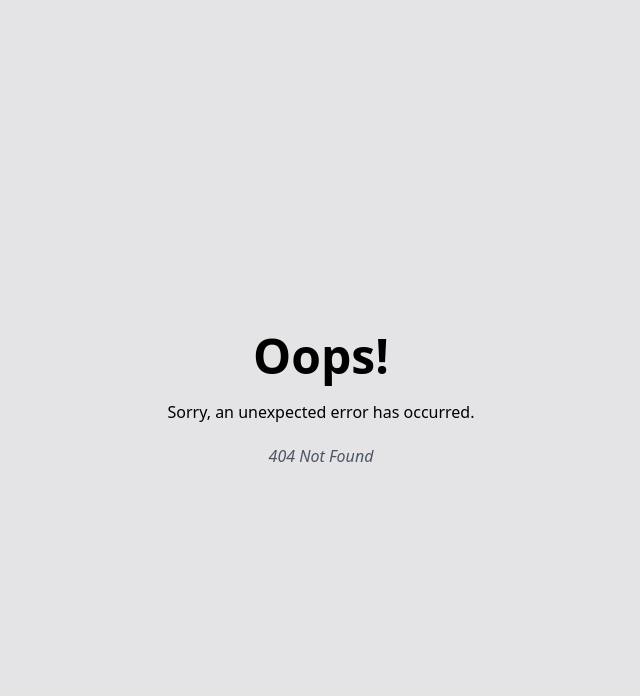
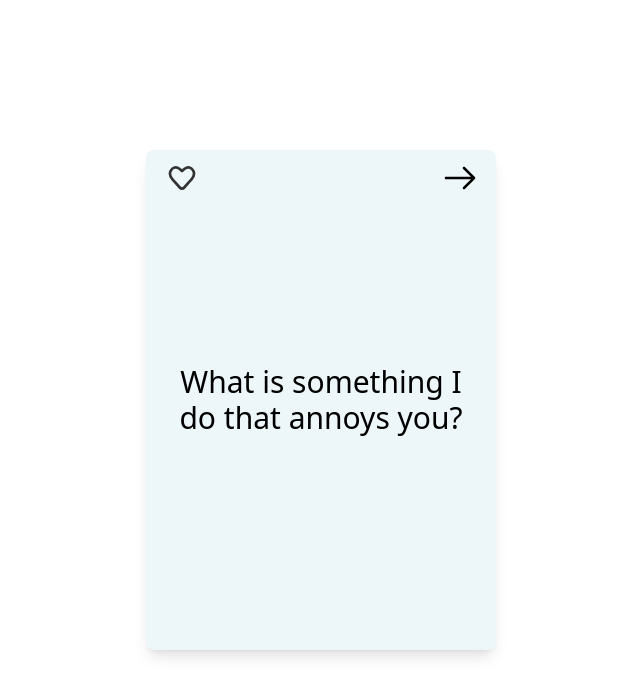
Before and after one commit to jon-tschida/Thoughtful, a React (Vite) app: page /relationshipQuestions in a window 1280 px wide. Before the commit this address had no page. Shown: the top 696 px of the page, without its empty margins (319-959 px from the left). Built offline with nearby package versions, Linux system fonts and the light colour scheme.

Commit message:
Added relationship questions
added links and routes to relationship questions component. Added relationship questions.

```diff
--- a/src/App.jsx
+++ b/src/App.jsx
@@ -8,7 +8,9 @@ export default function App() {
         <Link to={"/lifeQuestions"}>
           <QuestionCard topic="Life" />
         </Link>
-        <QuestionCard topic="Relationship" />
+        <Link to={"/relationshipQuestions"}>
+          <QuestionCard topic="Relationship" />
+        </Link>
         <QuestionCard topic="Past" />
         <QuestionCard topic="Past" />
       </div>
--- /dev/null
+++ b/src/assets/RelationshipQuestions.js
@@ -0,0 +1,23 @@
+export const RelationshipQs = [
+  "If given the chance to date a celebrity who would it be?",
+  "If you could time travel where would you go?",
+  "Did you ever believe that Santa was real?",
+  "Who was your first crush?",
+  "What was one thing you misunderstood as a kid that you find funny today?",
+  "If you're trapped on an island with just one person who would it be?",
+  "If you could have a superpower what would it be?",
+  "What is the one thing that you've always wanted to do but didn't get the chance to?",
+  "If you can have an unlimited supply of one food what would it be?",
+  "Do you remember our first date?",
+  "What is your favorite thing about me?",
+  "What is something I do that annoys you?",
+  "What is something about me that you like?",
+  "If you could change one thing about the way you look what would it be?",
+  "What do you look for in a friendship?",
+  "What is the most important thing in a relationship?",
+  "What do you look for in a significant other?",
+  "Is there anything that currently gives you anxiety or stress?",
+  "What is your favorite TV relationship?",
+];
+
+export default { RelationshipQs };
--- /dev/null
+++ b/src/components/RelationshipQuestionCard.jsx
@@ -0,0 +1,18 @@
+import React from "react";
+import QuestionCard from "./QuestionCard";
+import { RelationshipQs } from "../assets/RelationshipQuestions";
+
+export default function RelationshipQuestionCard() {
+  const [randomQuestionIndex, setRandomQuestionIndex] = React.useState(() =>
+    Math.floor(Math.random() * (RelationshipQs.length - 1))
+  );
+  return (
+    <div className="flex flex-col items-center justify-center w-screen h-screen">
+      <QuestionCard
+        content={RelationshipQs[randomQuestionIndex]}
+        setRandomQuestionIndex={setRandomQuestionIndex}
+        Questions={RelationshipQs}
+      />
+    </div>
+  );
+}
--- a/src/main.jsx
+++ b/src/main.jsx
@@ -5,6 +5,7 @@ import App from "./App.jsx";
 import "./index.css";
 import ErrorPage from "./components/ErrorPage.jsx";
 import LifeQuestionCard from "./components/LifeQuestionCard.jsx";
+import RelationshipQuestionCard from "./components/RelationshipQuestionCard.jsx";
 
 const router = createBrowserRouter([
   {
@@ -17,6 +18,11 @@ const router = createBrowserRouter([
     element: <LifeQuestionCard />,
     errorElement: <ErrorPage />,
   },
+  {
+    path: "/relationshipQuestions",
+    element: <RelationshipQuestionCard />,
+    errorElement: <ErrorPage />,
+  },
 ]);
 
 ReactDOM.createRoot(document.getElementById("root")).render(
```
